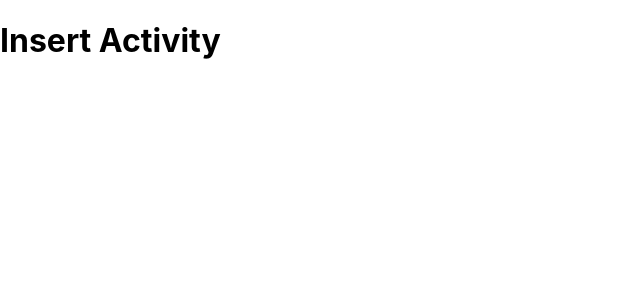
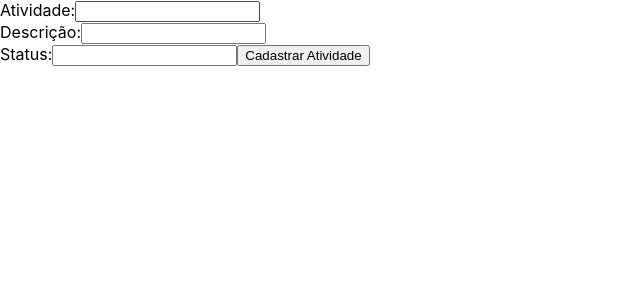
Before and after one commit to cesarbhering/mern-front, a React (Create React App) app: page /InsertActivity in a window 1280 px wide. Shown: the top 300 px of the page, without its empty margins (0-640 px from the left). Built offline with nearby package versions, Linux system fonts and the light colour scheme.

Commit message:
componente de criacao de receitas se comunicando com o endpoint da api

```diff
--- a/src/Components/ActivityCard.jsx
+++ b/src/Components/ActivityCard.jsx
@@ -12,9 +12,9 @@ function ActivityCard() {
       <h3>Descrição</h3>
       <h4>Data: 13/12/2021</h4>
       <select id="status">
-        <option value="pending">Pendente</option>
-        <option value="ongoing">Em Andamento</option>
-        <option value="done">Pronto</option>
+        <option value="Pendente">Pendente</option>
+        <option value="Em Andamento">Em Andamento</option>
+        <option value="Pronto">Pronto</option>
       </select>
       <button type="button"> Excluir </button>
       <button type="button"> Editar </button>
--- a/src/Components/InsertActivity.jsx
+++ b/src/Components/InsertActivity.jsx
@@ -1,10 +1,45 @@
 import React from 'react';
+import { postActivityToAPI } from '../Utils/useAPI';
 
 function InsertActivity() {
   return (
-    <div className="insertActivity">
-      <h1>Insert Activity</h1>
-    </div>);
+    <form
+      id="insertActivityForm"
+      name="insertActivityForm"
+      onSubmit={ postActivityToAPI }
+    >
+      <div>
+        <label htmlFor="name">
+          Atividade:
+          <input type="text" id="name" name="name" minLength="5" required />
+        </label>
+      </div>
+      <div>
+        <label htmlFor="description">
+          Descrição:
+          <input
+            type="text"
+            id="description"
+            name="description"
+            minLength="10"
+            required
+          />
+        </label>
+      </div>
+      <div>
+        <label htmlFor="status">
+          Status:
+          <input list="status" name="status" />
+          <datalist id="status">
+            <option value="Pendente">Pendente</option>
+            <option value="Em Andamento">Em Andamento</option>
+            <option value="Pronto">Pronto</option>
+          </datalist>
+        </label>
+        <input type="submit" value="Cadastrar Atividade" />
+      </div>
+    </form>
+  );
 }
 
 export default InsertActivity;
--- /dev/null
+++ b/src/Utils/useAPI.js
@@ -0,0 +1,16 @@
+async function postActivityToAPI(e) {
+  e.preventDefault();
+  const formData = new FormData(e.target);
+  const formProps = Object.fromEntries(formData);
+  const options = {
+    method: 'POST',
+    headers: {
+      Accept: 'application/json, text/plain, */*',
+      'Content-Type': 'application/json',
+    },
+    body: JSON.stringify(formProps),
+  };
+  await fetch('http://localhost:3002/Activities', options).then((response) => response.json());
+}
+
+module.exports = { postActivityToAPI };
```
Also changed, not shown: .eslintrc.json, src/Components/Filters.jsx (line endings or trailing spaces).
